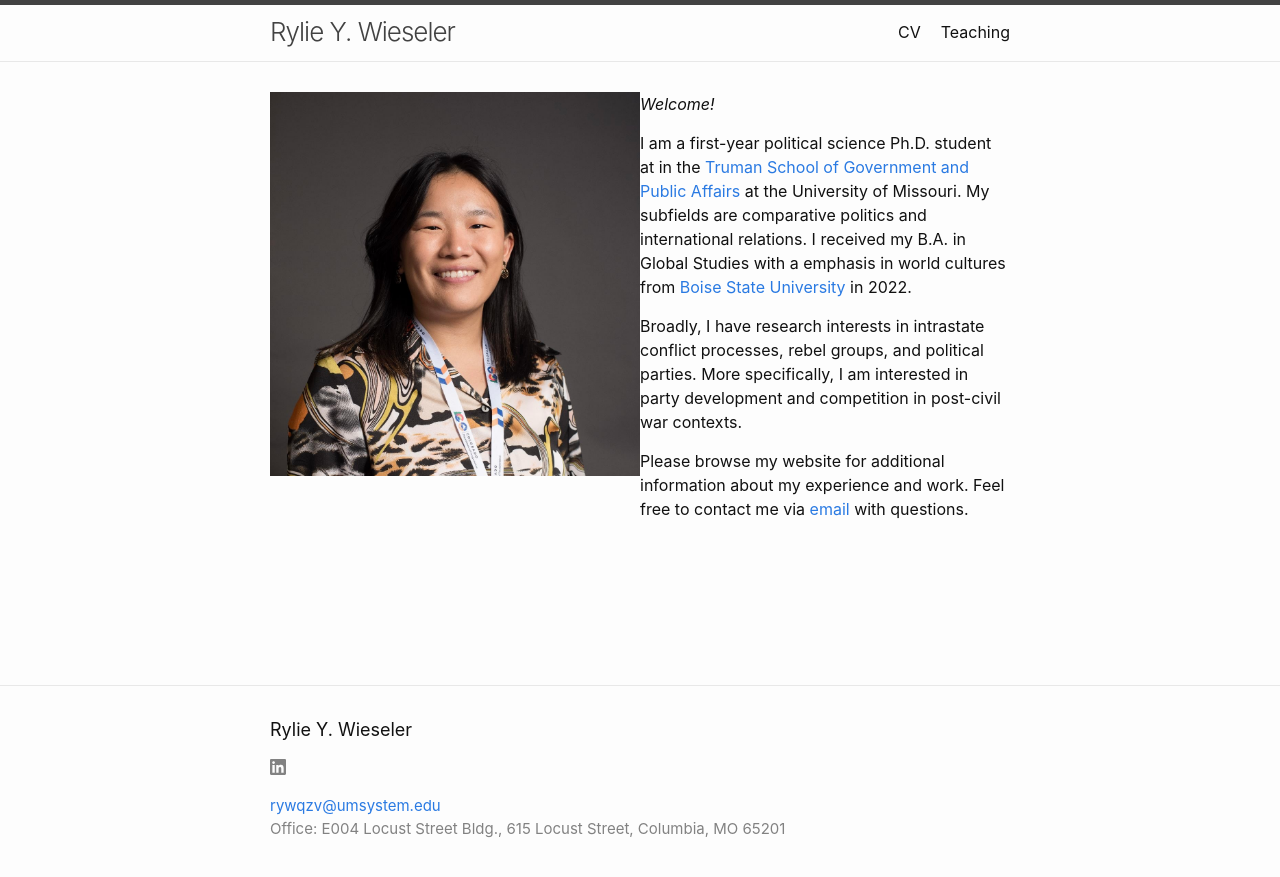
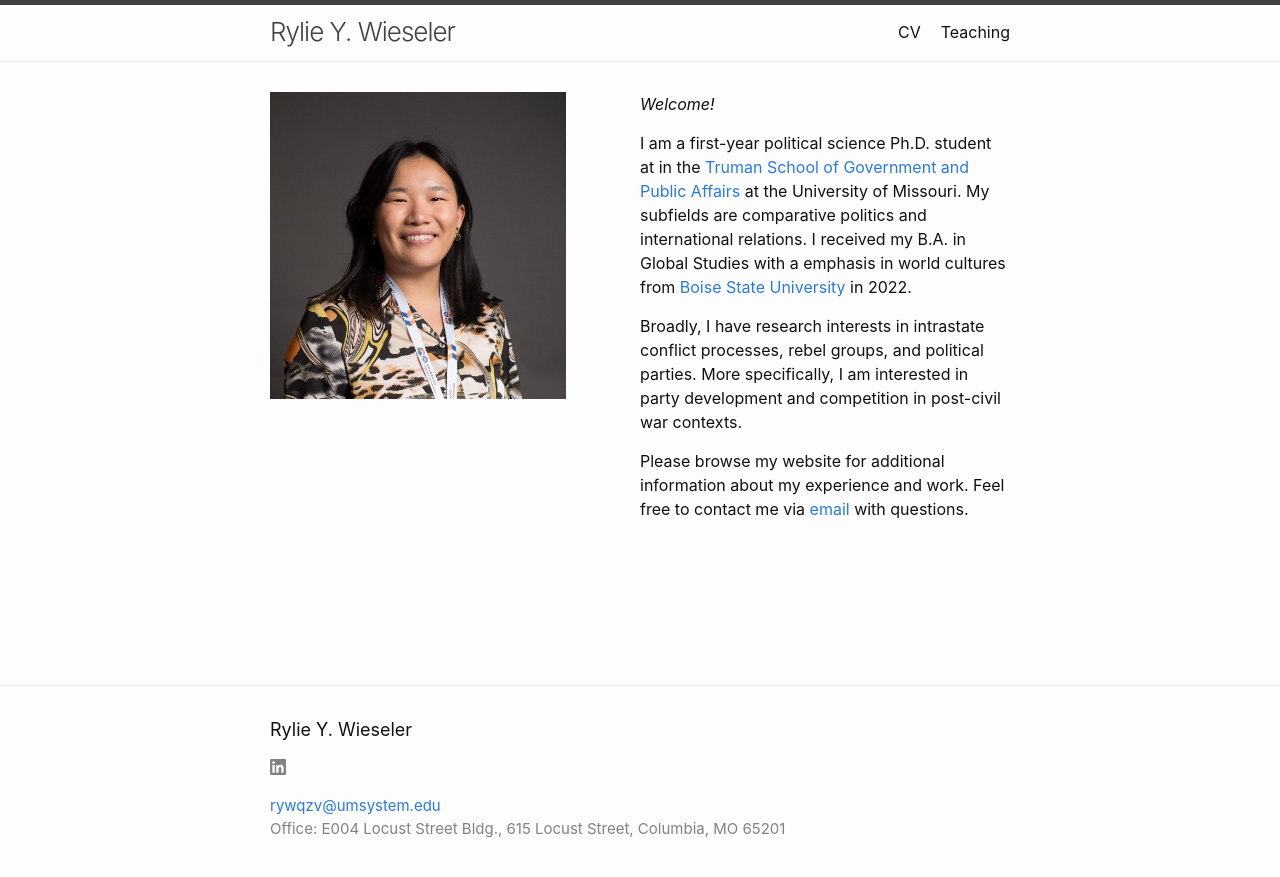
Before and after one commit to ryliewieseler/ryliewieseler.github.io, a Jekyll site: the page built from index.md, in a window 1280 px wide. Shown: the top 877 px of the page. Built offline with Jekyll 4.4.1, drawn with Linux system fonts in a browser that asks for light colours.

Commit message:
Update home.html

```diff
--- a/_layouts/home.html
+++ b/_layouts/home.html
@@ -9,7 +9,7 @@ layout: default
 
   <div class="row">
     <div class="column">
-      <img align="left" max-width="80%" height="auto" src="files/wieseler.jpg">
+      <img align="left" width="80%" height="auto" src="files/wieseler.jpg">
     </div>
     <div class="column">
       {{ content }}
```
